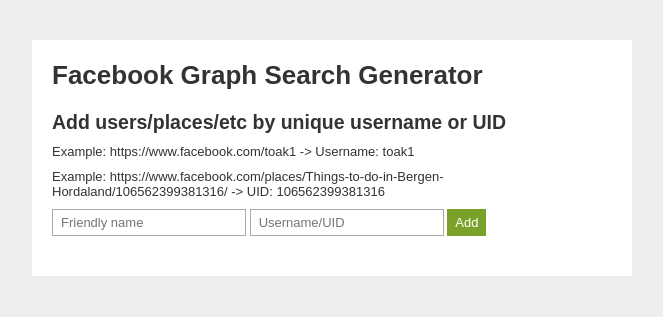
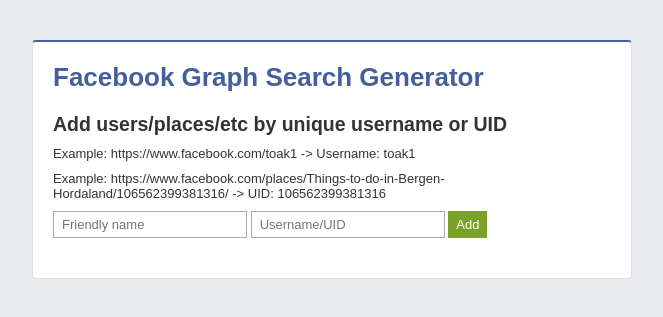
Before and after one commit to k9team3/facebook-graph-search-generator, a PHP site: page / in a window 1280 px wide. Shown: the top 317 px of the page, without its empty margins (308-971 px from the left). Run offline with PHP 8.4, Linux system fonts and the light colour scheme.

Commit message:
Done some Facebook-like styling

```diff
--- a/style.css
+++ b/style.css
@@ -17,11 +17,12 @@ textarea {
 }
 
 body {
-    background: #eee;
+    background: #E9EBEE;
 }
 
 h1 {
     margin-bottom: 20px;
+    color: #43609C;
 }
 
 h2 {
@@ -41,6 +42,9 @@ section {
     min-height: 200px;
     margin: 0 auto;
     margin-top: 40px;
+    border: 1px solid #DFE0E4;
+    border-top: 2px solid #43609C;
+    border-radius: 4px;
     padding: 20px;
     background: #fff;
 }
```
